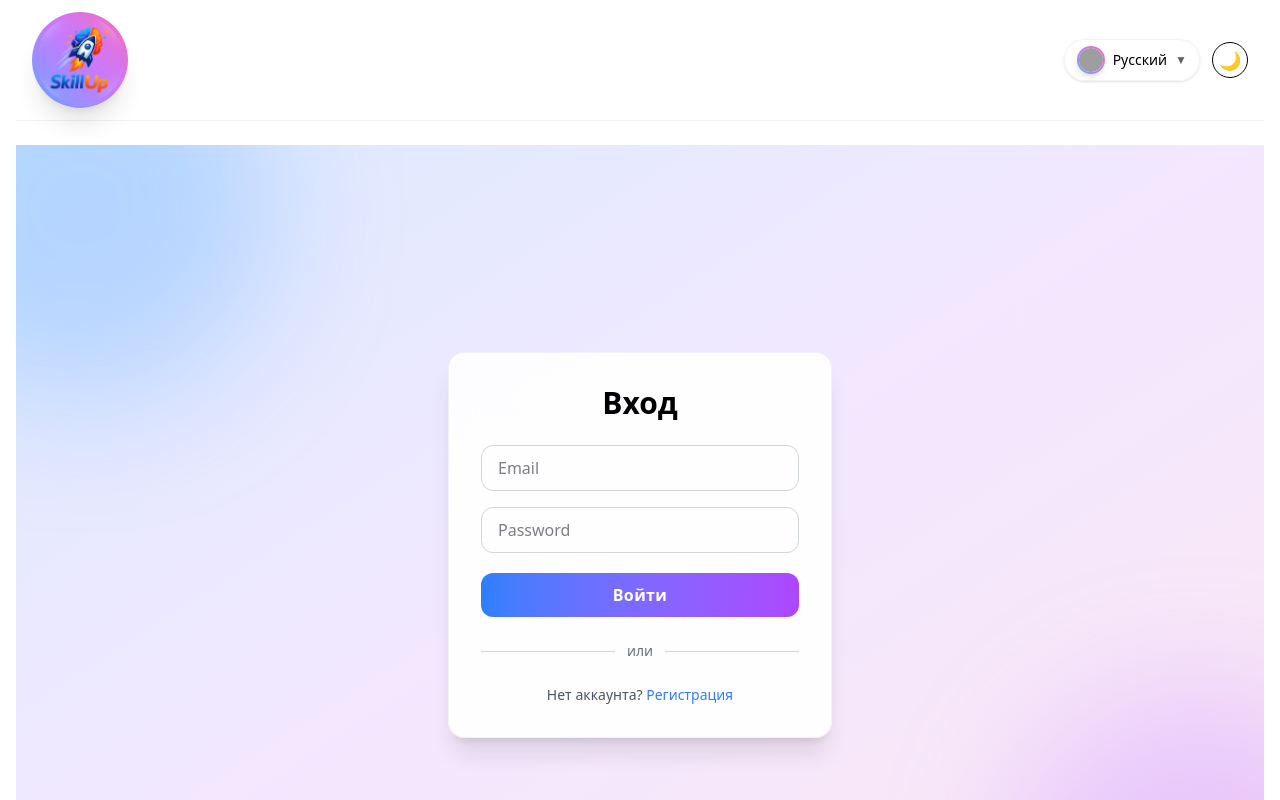
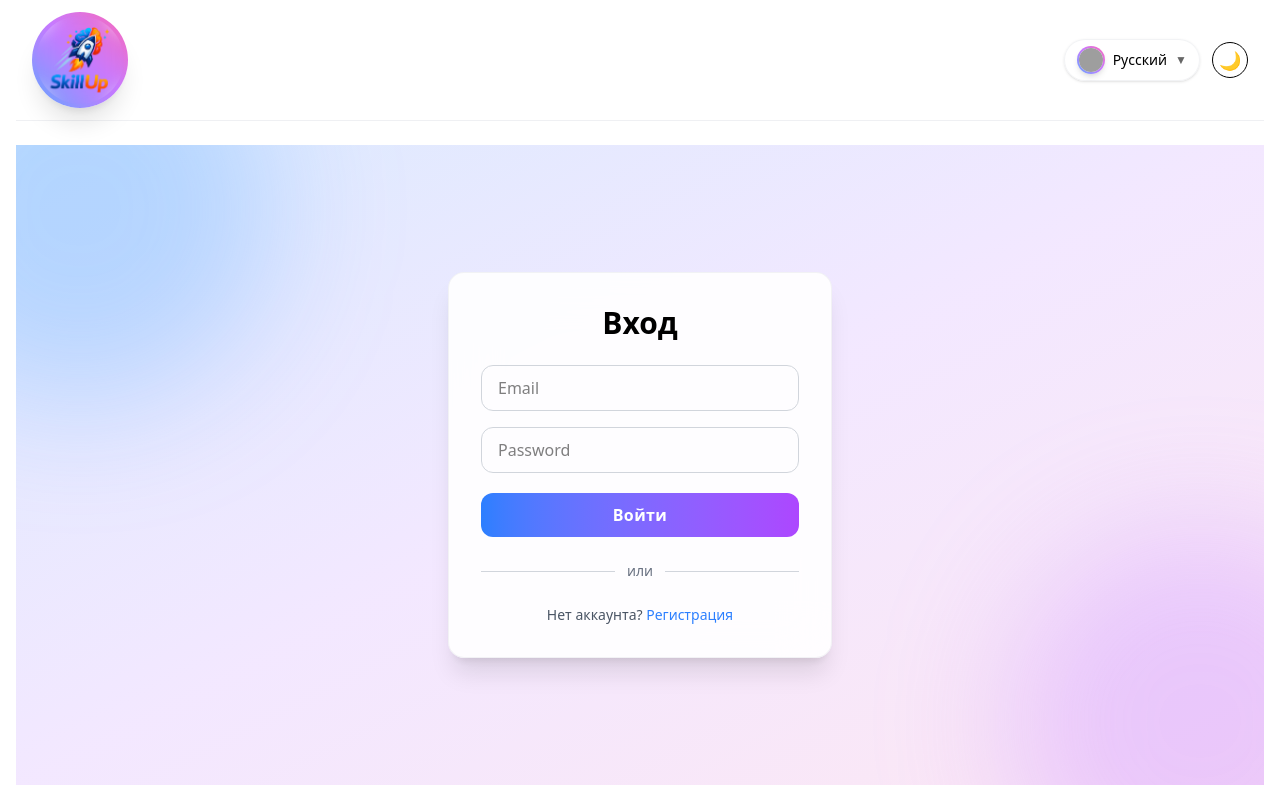
Before and after one commit to AbdulloevBurhon/SkillUp, a React (Vite) app: page /login in a window 1280 px wide. Shown: the top 800 px of the page. Built offline with nearby package versions, Linux system fonts and the light colour scheme; grey boxes are pictures that could not be loaded.

Commit message:
проверка

```diff
--- a/src/pages/login.jsx
+++ b/src/pages/login.jsx
@@ -3,7 +3,7 @@ import { Link } from "react-router-dom";
 function Login() {
   return (
     <div
-      style={{ minHeight: "100dvh" }}
+      style={{ minHeight: "80dvh" }}
       className="
         w-full
         grid place-items-center
```
